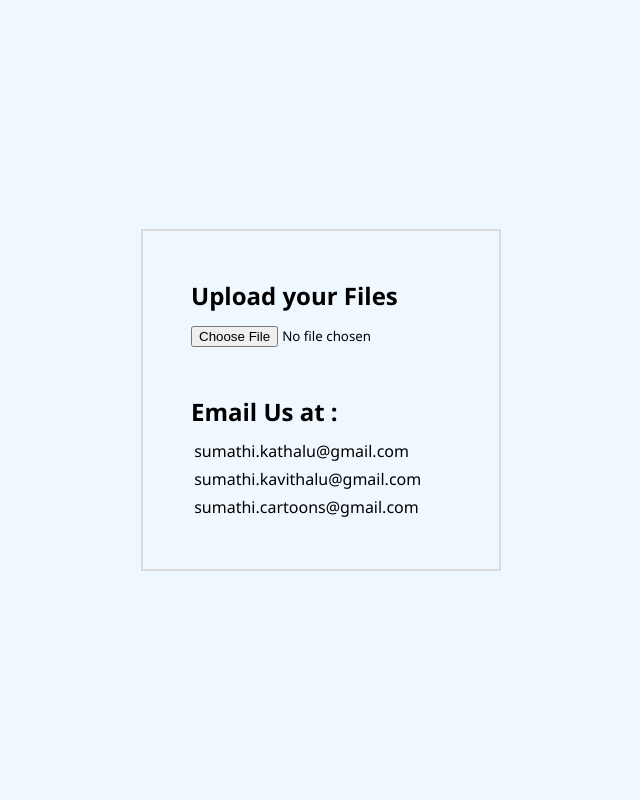
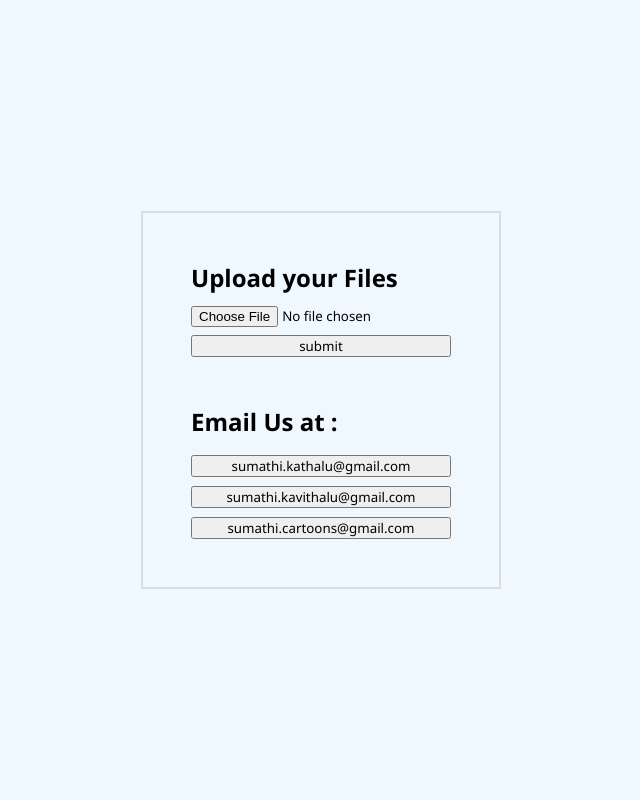
Before and after one commit to umanagendrakumar/SUMATHI-MASA-PATHRIKA, a PHP site: page /writetous.html in a window 1280 px wide. Shown: the whole page, without its empty margins (319-959 px from the left). Run offline with PHP 8.4, Linux system fonts and the light colour scheme.

Commit message:
first commit

```diff
--- a/index.html
+++ b/index.html
@@ -1,5 +1,5 @@
 <!DOCTYPE html>
-<html lang="en">
+<html lang="en" writtingsuggestions>
 
 <head>
   <meta charset="UTF-8">
@@ -739,8 +739,8 @@
   </div>
   <script>
 
-    const screenWidth = window.screen.width;
-    console.log(screenWidth);
+    // const screenWidth = window.screen.width;
+    // console.log(screenWidth);
 
     if (window.screen.width < 1336) {
 
--- a/login.css
+++ b/login.css
@@ -176,55 +176,3 @@ p {
 
 
 }
-
-
-
-
-
-/* WRITE TO US CSS */
-
-.write-wrapper {
-    border: 2px solid gainsboro;
-    padding: 2rem;
-    margin: 0.5rem;
-    /* text-align: center; */
-}
-
-.write-wrapper .upload {
-    /* border: 2px solid red; */
-    margin-bottom: 1rem;
-    padding: 1rem;
-}
-
-.write-wrapper .upload h2 {
-    margin-bottom: 0.8rem;
-}
-
-.write-wrapper .email {
-    /* border: 2px solid green; */
-    padding: 1rem;
-}
-
-.write-wrapper .email h2 {
-    /* text-align: center; */
-    margin-bottom: 0.5rem;
-}
-
-.write-wrapper .email div {
-    padding: 0.2rem;
-}
-
-
-
-@media screen and (max-width:420px) {
-    .write-wrapper {
-        /* border: 2px solid gainsboro; */
-        padding: 0;
-        /* text-align: center; */
-    }
-
-    .write-wrapper .upload {
-        /* border: 2px solid red; */
-        margin-bottom: 0;
-    }
-}
--- a/sumathi.css
+++ b/sumathi.css
@@ -303,7 +303,8 @@ img {
 .current-magazine .image-card .download {
   border: 2px solid black;
   border-top: none;
-  padding: 0 3.4rem 0.5rem;
+  /* padding: 0 3.4rem 0.5rem; */
+  width: 100%;
   font-size: large;
   font-weight: 500;
   color: green;
--- a/writetous.html
+++ b/writetous.html
@@ -1,24 +1,128 @@
 <!DOCTYPE html>
 <html lang="en">
+
 <head>
     <meta charset="UTF-8">
     <meta name="viewport" content="width=device-width, initial-scale=1.0">
-    <link rel="stylesheet" href="login.css">
+    <!-- <link rel="stylesheet" href="login.css"> -->
     <title>సుమతి</title>
+
+    <style>
+        /* WRITE TO US CSS */
+
+        * {
+            padding: 0;
+            margin: 0;
+            box-sizing: border-box;
+            font-family: 'Segoe UI', Tahoma, Geneva, Verdana, sans-serif;
+        }
+
+        body {
+            display: flex;
+            align-items: center;
+            justify-content: center;
+            min-height: 100dvh;
+            background-color: aliceblue;
+        }
+
+        .write-wrapper {
+            border: 2px solid gainsboro;
+            padding: 2rem;
+            margin: 0.5rem;
+            /* text-align: center; */
+        }
+
+        .write-wrapper .upload {
+            /* border: 2px solid red; */
+            margin-bottom: 1rem;
+            padding: 1rem;
+        }
+
+
+
+        .write-wrapper .upload h2 {
+            margin-bottom: 0.8rem;
+        }
+
+        .upload form {
+            display: flex;
+            flex-direction: column;
+            /* align-items: center; */
+            justify-content: center;
+            gap: 0.5rem;
+        }
+
+        .write-wrapper .email {
+            /* border: 2px solid green; */
+            padding: 1rem;
+            display: flex;
+            flex-direction: column;
+            gap: 0.5rem;
+        }
+
+        button {
+            cursor: pointer;
+            width: 100%;
+        }
+
+        .write-wrapper .email h2 {
+            /* text-align: center; */
+            margin-bottom: 0.5rem;
+        }
+
+        .write-wrapper .email div {
+            padding: 0.2rem;
+        }
+
+
+
+        @media screen and (max-width:420px) {
+            .write-wrapper {
+                /* border: 2px solid gainsboro; */
+                padding: 0;
+                /* text-align: center; */
+            }
+
+            .write-wrapper .upload {
+                /* border: 2px solid red; */
+                margin-bottom: 0;
+            }
+        }
+    </style>
 </head>
+
 <body>
     <div class="write-wrapper">
         <div class="upload">
             <h2>Upload your Files</h2>
-            <input type="file">
+            <form action="mailto:sumathi.kathalu@gmail.com">
+                <input type="file" required>
+                <button>submit</button>
+            </form>
         </div>
         <div class="email">
             <h2>Email Us at :</h2>
-            <div>sumathi.kathalu@gmail.com</div>
-            <div>sumathi.kavithalu@gmail.com</div>
-            <div>sumathi.cartoons@gmail.com</div>
+
+            <form action="mailto:sumathi.kathalu@gmail.com">
+                <button>
+                    sumathi.kathalu@gmail.com
+                </button>
+            </form>
+
+            <form action="mailto:sumathi.kavithalu@gmail.com">
+                <button>
+                    sumathi.kavithalu@gmail.com
+                </button>
+            </form>
+
+            <form action="mailto:sumathi.cartoons@gmail.com">
+                <button>
+                    sumathi.cartoons@gmail.com
+                </button>
+            </form>
         </div>
     </div>
 
 </body>
+
 </html>
```
Also changed, not shown: sumathi.html (+4 -4 lines).
